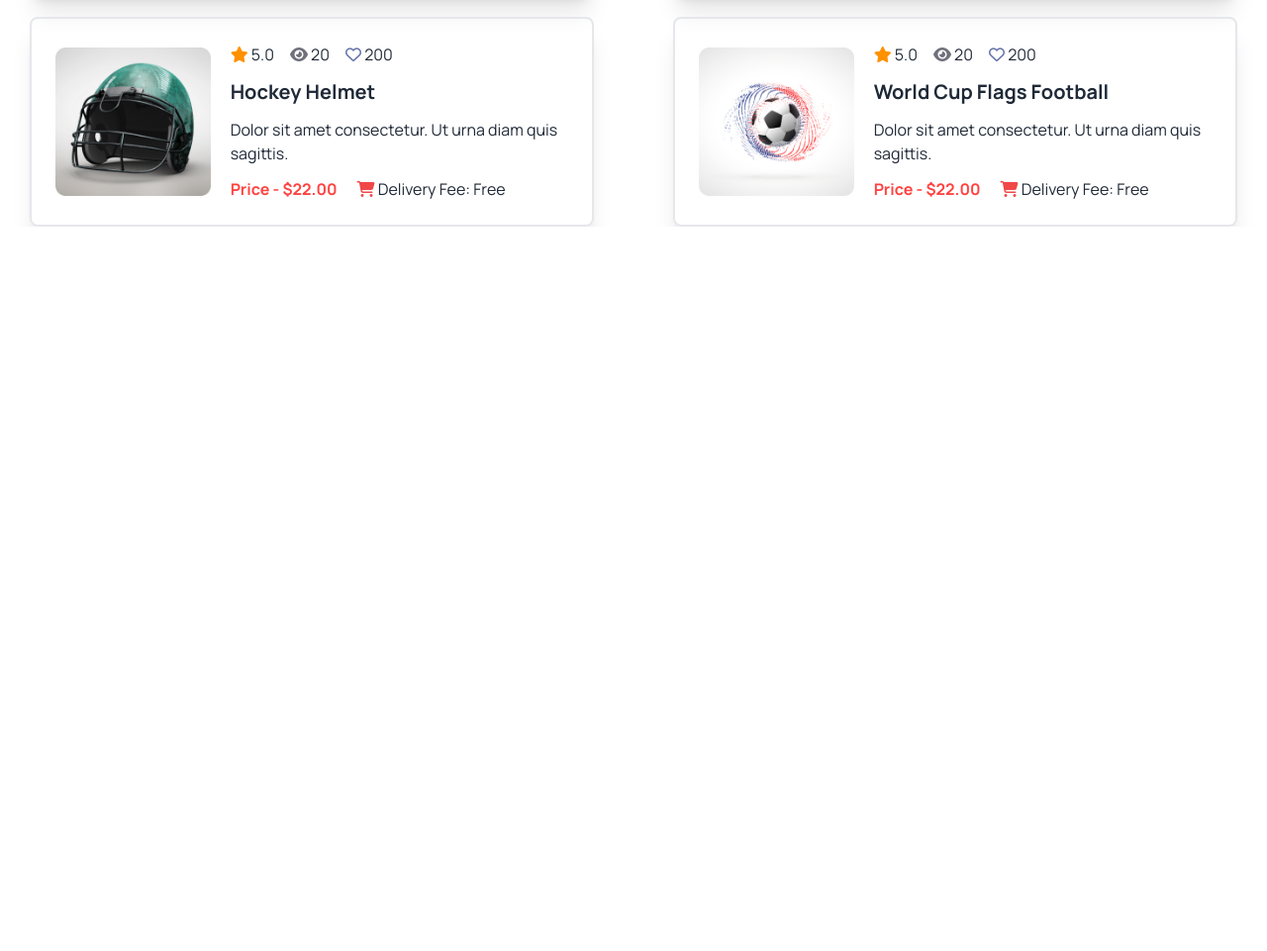
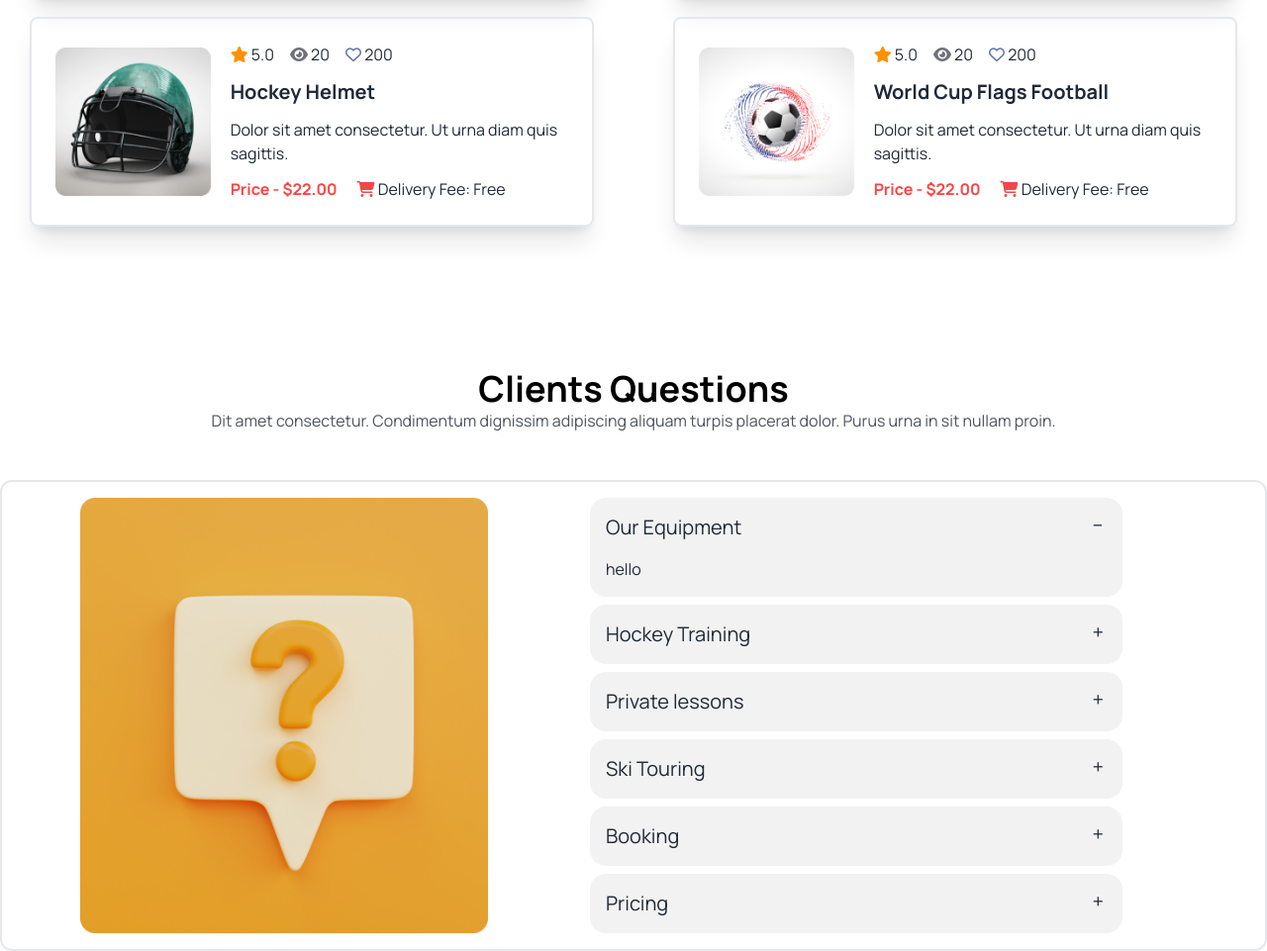
Before and after one commit to Redoan23/Assignment-3, a plain HTML site: page index.html in a window 1280 px wide. Shown: the part 3139-4100 px from the top of the page at 99% size. Before the commit the page ends 3368 px from the top, so only its background shows below. Drawn offline with nearby package versions, Linux system fonts and the light colour scheme.

Commit message:
added responsive Faq section

```diff
--- a/index.html
+++ b/index.html
@@ -189,6 +189,7 @@
                 </div>
             </div>
         </section>
+        <!-- Program section -->
         <section class="mt-36">
             <div class="space-y-2">
                 <h3 class="text-4xl text-center text-black font-bold">Program Sections</h3>
@@ -238,15 +239,18 @@
             </div>
             </div>
         </section>
+        <!-- New Products section -->
         <section class="container mx-auto mt-36">
             <div>
                 <div>
                     <h3 class="text-4xl text-black font-bold text-center">Our New Products</h3>
-                    <p class="opacity-80 text-center">Dit amet consectetur. Condimentum dignissim adipiscing aliquam turpis placerat dolor. Purus urna in sit nullam proin. </p>
+                    <p class="opacity-80 text-center">Dit amet consectetur. Condimentum dignissim adipiscing aliquam
+                        turpis placerat dolor. Purus urna in sit nullam proin. </p>
                 </div>
                 <div class="grid lg:grid-cols-2 grid-cols-1 place-items-center gap-5 mt-10">
-                    <div class="flex lg:flex-row flex-col justify-center gap-5 items-center p-6 shadow-xl lg:w-[570px] rounded-lg border-2">
-                        <div class="text-center"><img class="mx-auto w-full"src="./Images/5.png" alt=""></div>
+                    <div
+                        class="flex lg:flex-row flex-col justify-center gap-5 items-center p-6 shadow-xl lg:w-[570px] rounded-lg border-2">
+                        <div class="text-center"><img class="mx-auto w-full" src="./Images/5.png" alt=""></div>
                         <div class="space-y-3">
                             <div class="flex gap-4">
                                 <p><i class="fa-solid fa-star" style="color: #ff9100;"></i> 5.0</p>
@@ -257,12 +261,14 @@
                             <p>Dolor sit amet consectetur. Ut urna diam quis sagittis. </p>
                             <div class="flex gap-5">
                                 <p class="text-color-primary font-semibold">Price - $22.00</p>
-                                <p class=""><i class="fa-solid fa-cart-shopping" style="color: #f04747;"></i> Delivery Fee: Free</p>
+                                <p class=""><i class="fa-solid fa-cart-shopping" style="color: #f04747;"></i> Delivery
+                                    Fee: Free</p>
                             </div>
                         </div>
                     </div>
-                    <div class="flex lg:flex-row flex-col justify-center gap-5 items-center p-6 shadow-xl lg:w-[570px] rounded-lg border-2">
-                        <div class="text-center"><img class="mx-auto w-full"src="./Images/6.png" alt=""></div>
+                    <div
+                        class="flex lg:flex-row flex-col justify-center gap-5 items-center p-6 shadow-xl lg:w-[570px] rounded-lg border-2">
+                        <div class="text-center"><img class="mx-auto w-full" src="./Images/6.png" alt=""></div>
                         <div class="space-y-3">
                             <div class="flex gap-4">
                                 <p><i class="fa-solid fa-star" style="color: #ff9100;"></i> 5.0</p>
@@ -273,12 +279,14 @@
                             <p>Dolor sit amet consectetur. Ut urna diam quis sagittis. </p>
                             <div class="flex gap-5">
                                 <p class="text-color-primary font-semibold">Price - $22.00</p>
-                                <p class=""><i class="fa-solid fa-cart-shopping" style="color: #f04747;"></i> Delivery Fee: Free</p>
+                                <p class=""><i class="fa-solid fa-cart-shopping" style="color: #f04747;"></i> Delivery
+                                    Fee: Free</p>
                             </div>
                         </div>
                     </div>
-                    <div class="flex lg:flex-row flex-col justify-center gap-5 items-center p-6 shadow-xl lg:w-[570px] rounded-lg border-2">
-                        <div class="text-center"><img class="mx-auto w-full"src="./Images/7.png" alt=""></div>
+                    <div
+                        class="flex lg:flex-row flex-col justify-center gap-5 items-center p-6 shadow-xl lg:w-[570px] rounded-lg border-2">
+                        <div class="text-center"><img class="mx-auto w-full" src="./Images/7.png" alt=""></div>
                         <div class="space-y-3">
                             <div class="flex gap-4">
                                 <p><i class="fa-solid fa-star" style="color: #ff9100;"></i> 5.0</p>
@@ -289,12 +297,14 @@
                             <p>Dolor sit amet consectetur. Ut urna diam quis sagittis. </p>
                             <div class="flex gap-5">
                                 <p class="text-color-primary font-semibold">Price - $22.00</p>
-                                <p class=""><i class="fa-solid fa-cart-shopping" style="color: #f04747;"></i> Delivery Fee: Free</p>
+                                <p class=""><i class="fa-solid fa-cart-shopping" style="color: #f04747;"></i> Delivery
+                                    Fee: Free</p>
                             </div>
                         </div>
                     </div>
-                    <div class="flex lg:flex-row flex-col justify-center gap-5 items-center p-6 shadow-xl lg:w-[570px] rounded-lg border-2">
-                        <div class="text-center"><img class="mx-auto w-full"src="./Images/8.png" alt=""></div>
+                    <div
+                        class="flex lg:flex-row flex-col justify-center gap-5 items-center p-6 shadow-xl lg:w-[570px] rounded-lg border-2">
+                        <div class="text-center"><img class="mx-auto w-full" src="./Images/8.png" alt=""></div>
                         <div class="space-y-3">
                             <div class="flex gap-4">
                                 <p><i class="fa-solid fa-star" style="color: #ff9100;"></i> 5.0</p>
@@ -305,12 +315,14 @@
                             <p>Dolor sit amet consectetur. Ut urna diam quis sagittis. </p>
                             <div class="flex gap-5">
                                 <p class="text-color-primary font-semibold">Price - $22.00</p>
-                                <p class=""><i class="fa-solid fa-cart-shopping" style="color: #f04747;"></i> Delivery Fee: Free</p>
+                                <p class=""><i class="fa-solid fa-cart-shopping" style="color: #f04747;"></i> Delivery
+                                    Fee: Free</p>
                             </div>
                         </div>
                     </div>
-                    <div class="flex lg:flex-row flex-col justify-center gap-5 items-center p-6 shadow-xl lg:w-[570px] rounded-lg border-2">
-                        <div class="text-center"><img class="mx-auto w-full"src="./Images/9.png" alt=""></div>
+                    <div
+                        class="flex lg:flex-row flex-col justify-center gap-5 items-center p-6 shadow-xl lg:w-[570px] rounded-lg border-2">
+                        <div class="text-center"><img class="mx-auto w-full" src="./Images/9.png" alt=""></div>
                         <div class="space-y-3">
                             <div class="flex gap-4">
                                 <p><i class="fa-solid fa-star" style="color: #ff9100;"></i> 5.0</p>
@@ -321,12 +333,14 @@
                             <p>Dolor sit amet consectetur. Ut urna diam quis sagittis. </p>
                             <div class="flex gap-5">
                                 <p class="text-color-primary font-semibold">Price - $22.00</p>
-                                <p class=""><i class="fa-solid fa-cart-shopping" style="color: #f04747;"></i> Delivery Fee: Free</p>
+                                <p class=""><i class="fa-solid fa-cart-shopping" style="color: #f04747;"></i> Delivery
+                                    Fee: Free</p>
                             </div>
                         </div>
                     </div>
-                    <div class="flex lg:flex-row flex-col justify-center gap-5 items-center p-6 shadow-xl lg:w-[570px] rounded-lg border-2">
-                        <div class="text-center"><img class="mx-auto w-full"src="./Images/10.png" alt=""></div>
+                    <div
+                        class="flex lg:flex-row flex-col justify-center gap-5 items-center p-6 shadow-xl lg:w-[570px] rounded-lg border-2">
+                        <div class="text-center"><img class="mx-auto w-full" src="./Images/10.png" alt=""></div>
                         <div class="space-y-3">
                             <div class="flex gap-4">
                                 <p><i class="fa-solid fa-star" style="color: #ff9100;"></i> 5.0</p>
@@ -337,7 +351,77 @@
                             <p>Dolor sit amet consectetur. Ut urna diam quis sagittis. </p>
                             <div class="flex gap-5">
                                 <p class="text-color-primary font-semibold">Price - $22.00</p>
-                                <p class=""><i class="fa-solid fa-cart-shopping" style="color: #f04747;"></i> Delivery Fee: Free</p>
+                                <p class=""><i class="fa-solid fa-cart-shopping" style="color: #f04747;"></i> Delivery
+                                    Fee: Free</p>
+                            </div>
+                        </div>
+                    </div>
+                </div>
+            </div>
+        </section>
+        <!-- FAQ section -->
+        <section class="coantainer mx-auto mt-36">
+            <div>
+                <div>
+                    <h3 class="text-4xl text-black font-bold text-center">Clients Questions</h3>
+                    <p class="opacity-80 text-center">Dit amet consectetur. Condimentum dignissim adipiscing aliquam turpis placerat
+                        dolor. Purus urna in sit nullam proin. </p>
+                </div>
+                <div class="flex lg:flex-row flex-col mt-12 justify-center mx-auto gap-10 border-2  rounded-xl p-4">
+                    <div class="flex-1"><img class="mx-auto lg:h-[440px]" src="./Images/11.png" alt=""></div>
+                    <div class="flex-1 space-y-2 lg:pr-32 w-auto">
+                        <div class="collapse collapse-plus bg-base-200">
+                            <input type="radio" name="my-accordion-3" checked="checked" />
+                            <div class="collapse-title text-xl font-medium">
+                                Our Equipment
+                            </div>
+                            <div class="collapse-content">
+                                <p>hello</p>
+                            </div>
+                        </div>
+                        <div class="collapse collapse-plus bg-base-200">
+                            <input type="radio" name="my-accordion-3" />
+                            <div class="collapse-title text-xl font-medium">
+                                Hockey Training
+                            </div>
+                            <div class="collapse-content">
+                                <p>hello</p>
+                            </div>
+                        </div>
+                        <div class="collapse collapse-plus bg-base-200">
+                            <input type="radio" name="my-accordion-3" />
+                            <div class="collapse-title text-xl font-medium">
+                                Private lessons
+                            </div>
+                            <div class="collapse-content">
+                                <p>hello</p>
+                            </div>
+                        </div>
+                        <div class="collapse collapse-plus bg-base-200">
+                            <input type="radio" name="my-accordion-3" />
+                            <div class="collapse-title text-xl font-medium">
+                                Ski Touring
+                            </div>
+                            <div class="collapse-content">
+                                <p>hello</p>
+                            </div>
+                        </div>
+                        <div class="collapse collapse-plus bg-base-200">
+                            <input type="radio" name="my-accordion-3" />
+                            <div class="collapse-title text-xl font-medium">
+                                Booking
+                            </div>
+                            <div class="collapse-content">
+                                <p>hello</p>
+                            </div>
+                        </div>
+                        <div class="collapse collapse-plus bg-base-200">
+                            <input type="radio" name="my-accordion-3" />
+                            <div class="collapse-title text-xl font-medium">
+                                Pricing
+                            </div>
+                            <div class="collapse-content">
+                                <p>hello</p>
                             </div>
                         </div>
                     </div>
```
